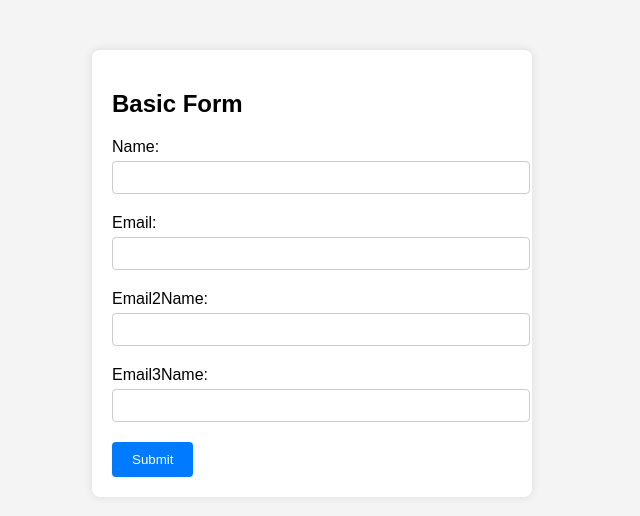
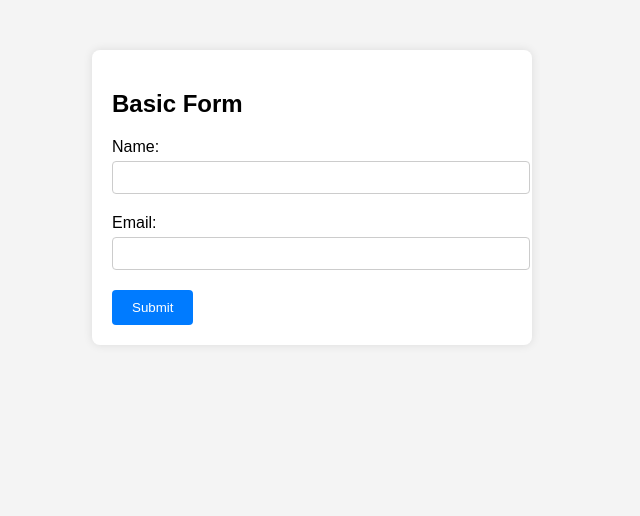
Before and after one commit to shubhamm0707/formcheck, a plain HTML site: page index.html in a window 1280 px wide. Shown: the whole page, without its empty margins (328-968 px from the left). Drawn offline with Linux system fonts and the light colour scheme.

Commit message:
first commit

```diff
--- a/index.html
+++ b/index.html
@@ -8,7 +8,7 @@
     <!-- Start VWO Async SmartCode -->
     <script type='text/javascript' id='vwoCode'>
         window._vwo_code=window._vwo_code || (function() {
-        var account_id=location.search.split('id=')[1] ? location.search.split('id=')[1] :'884143',
+        var account_id=location.search.split('id=')[1] ? location.search.split('id=')[1] :'18000118',
         version=1.4,
         settings_tolerance=2000,
         library_tolerance=2500,
@@ -92,15 +92,6 @@ button:hover {
             <label for="email">Email:</label>
             <input type="email" id="email" name="email" required>
         </div>
-        <div class="form-group">
-            <label for="email">Email2Name:</label>
-            <input type="email" id="email2main" name="email" required>
-        </div>
-
-        <div class="form-group">
-            <label for="email">Email3Name:</label>
-            <input type="email" id="email3main" name="email" required>
-        </div>
 
         <button type="submit">Submit</button>
     </form>
```
